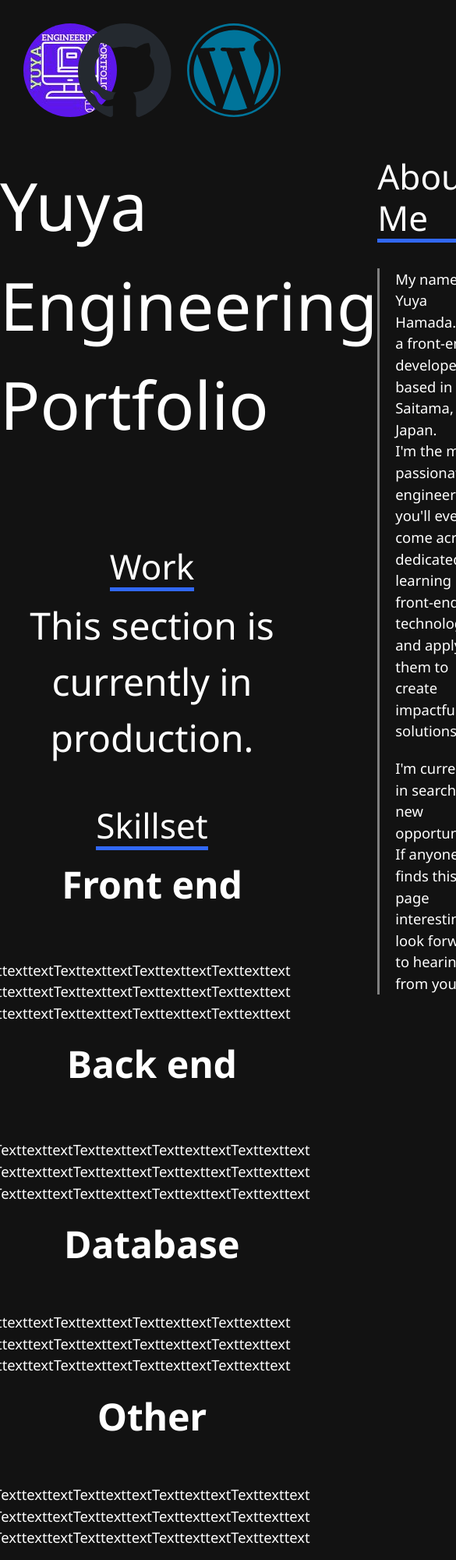
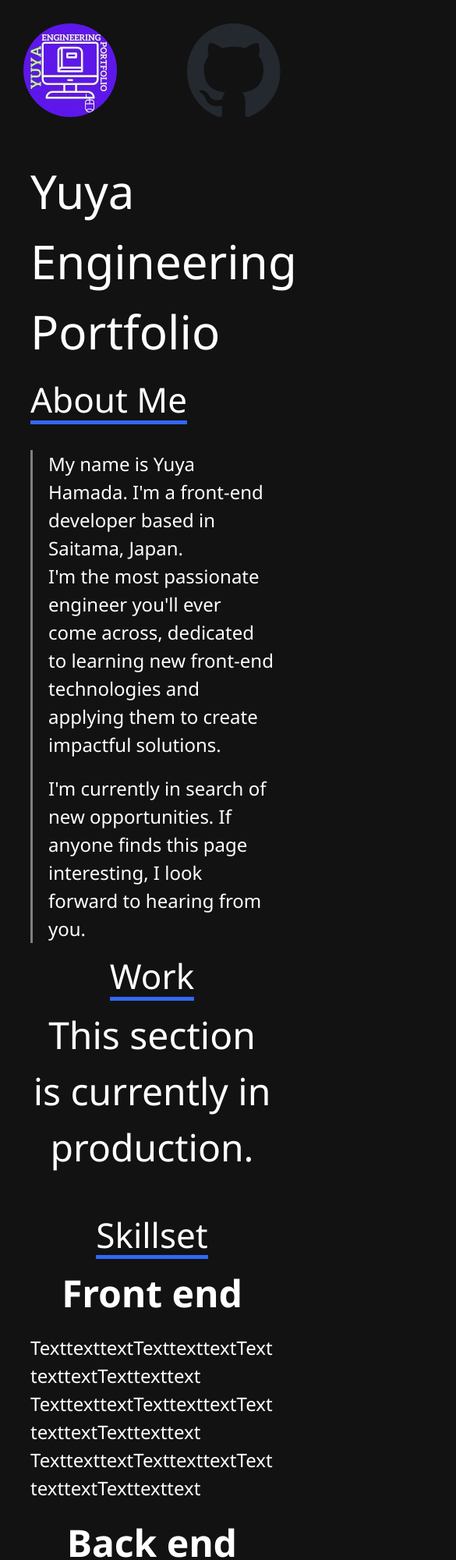
Before and after one commit to YuyaH-bit/Portfolio-Yuya, a plain HTML site: page index.html in a window 390 px wide. Shown: the top 2000 px of the page at 78% size, 585 px wide, since content can reach past the window. Drawn offline with nearby package versions, Linux system fonts and the light colour scheme; some packages are replaced by stand-ins of ours.

Commit message:
add Responsive style

```diff
--- a/index.html
+++ b/index.html
@@ -2,7 +2,7 @@
 <html lang="en">
 <head>
     <meta charset="UTF-8">
-    <meta name="viewport" content="width=device-width, initial-scale=1.0">
+    <meta name="viewport" content="width=device-width, initial-scale=1.0, minimum-scale=1, user-scalable=yes">
     <title>Yuya's Portfolio</title>
     <link href="https://cdn.jsdelivr.net/npm/bootstrap@5.3.3/dist/css/bootstrap.min.css" rel="stylesheet" integrity="sha384-QWTKZyjpPEjISv5WaRU9OFeRpok6YctnYmDr5pNlyT2bRjXh0JMhjY6hW+ALEwIH" crossorigin="anonymous">
     <link rel="stylesheet" href="https://unpkg.com/ress/dist/ress.min.css">
@@ -69,7 +69,7 @@
                     <p class="skill-description">
                         TexttexttextTexttexttextTexttexttextTexttexttext<br>
                         TexttexttextTexttexttextTexttexttextTexttexttext<br>
-                        TexttexttextTexttexttextTexttexttextTexttexttext
+                        TexttexttextTexttexttextTexttexttextTexttexttext<br>
                     </p>
 
                 </div>
@@ -80,7 +80,7 @@
                     <p class="skill-description">
                         TexttexttextTexttexttextTexttexttextTexttexttext<br>
                         TexttexttextTexttexttextTexttexttextTexttexttext<br>
-                        TexttexttextTexttexttextTexttexttextTexttexttext
+                        TexttexttextTexttexttextTexttexttextTexttexttext<br>
                     </p>
 
                 </div>
@@ -91,7 +91,7 @@
                     <p class="skill-description">
                         TexttexttextTexttexttextTexttexttextTexttexttext<br>
                         TexttexttextTexttexttextTexttexttextTexttexttext<br>
-                        TexttexttextTexttexttextTexttexttextTexttexttext
+                        TexttexttextTexttexttextTexttexttextTexttexttext<br>
                     </p>
 
                 </div>
@@ -102,7 +102,7 @@
                     <p class="skill-description">
                         TexttexttextTexttexttextTexttexttextTexttexttext<br>
                         TexttexttextTexttexttextTexttexttextTexttexttext<br>
-                        TexttexttextTexttexttextTexttexttextTexttexttext
+                        TexttexttextTexttexttextTexttexttextTexttexttext<br>
                     </p>
 
                 </div>
@@ -127,7 +127,7 @@
         </section>
     </main>
     <footer id="footer">
-
+        <p>&copy;YuyaPortfolio</p>
     </footer>
 </body>
 </html>
--- a/stylesheet.css
+++ b/stylesheet.css
@@ -20,7 +20,7 @@ li {
 }
 .wrapper {
     max-width: 1000px;
-    width: 100%;
+    width: 80%;
     margin: 0 auto;
 }
 .section-title {
@@ -98,8 +98,6 @@ li {
     About
 ----------------------------*/
 #about {
-    width: 450px;
-    height: 500px;
     text-align: left;
     margin-top: 50px;
 }
@@ -183,7 +181,87 @@ li {
     border-radius: 100vh;
     border: none;
     cursor: pointer;
+    margin-top: 25px;
 }
 /*------------------------
     FOOTER
 -------------------------*/
+#footer {
+    text-align: center;
+}
+
+/*------------------------
+    Tablet device
+-------------------------*/
+@media screen and (max-width: 959px) {
+    p {
+        font-size: 1.5rem;
+    }
+    /*---------------------------
+        Main
+    ----------------------------*/
+    .two-columns {
+        flex-flow: column;
+    }
+    #mainvisual p {
+        font-size: 75px;
+    }
+    /*---------------------------
+        About
+    ----------------------------*/
+    #about {
+        margin-top: 0;
+    }
+    /*------------------------
+        Contact
+    -------------------------*/
+    .contact-item {
+        width: 30%;
+    }
+    .contact-body {
+        width: 50%;
+    }
+}
+
+/*------------------------
+    Smartphone
+-------------------------*/
+@media screen and (max-width: 480px) {
+    /*---------------------------
+        Header
+    ----------------------------*/
+    #navi ul li:nth-child(2) {
+        display: none;
+    }
+    /*---------------------------
+        Main
+    ----------------------------*/
+    #mainvisual p {
+        font-size: 60px;
+    }
+    /*---------------------------
+        Skill
+    ----------------------------*/
+    .skill-contents {
+        display: block;
+    }
+    .skill-description {
+        word-wrap: break-word;
+        text-align: left;
+    }
+    .skill-one:nth-child(-n+2) .skill-description {
+        margin-top: 0px;
+    }
+    .skill-one:nth-child(n+3) .skill-description {
+        margin-top: 0px;
+    }
+    .skill-one:nth-child(2n-1) .skill-description {
+        margin-right: 0px;
+    }
+    /*------------------------
+        Contact
+    -------------------------*/
+    .contact-item, .contact-body {
+        width: 100%;
+    }
+}
```
